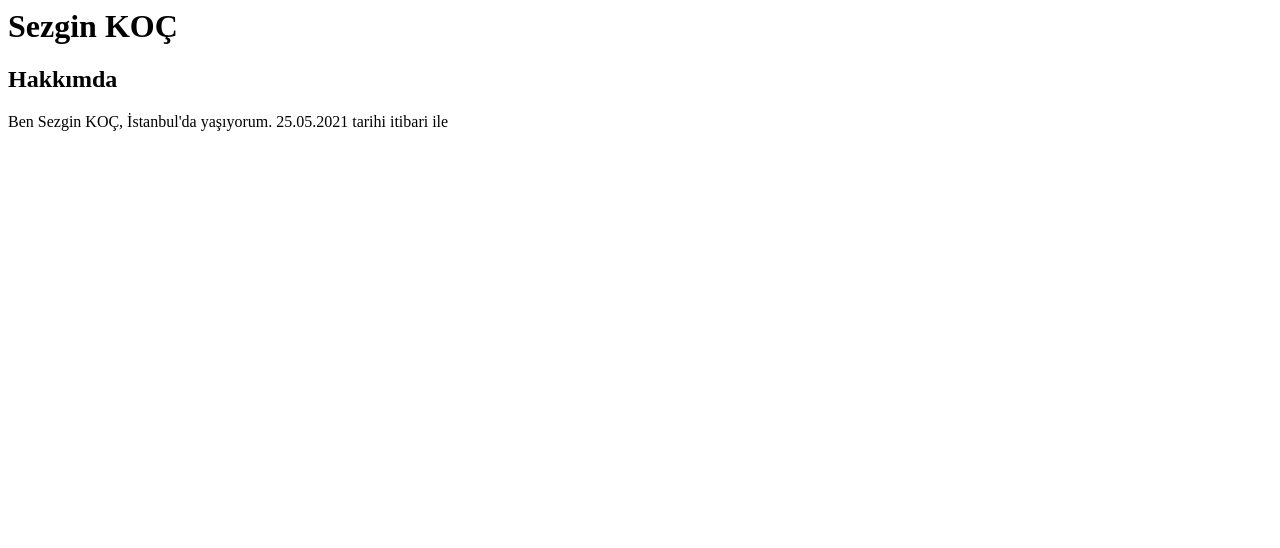
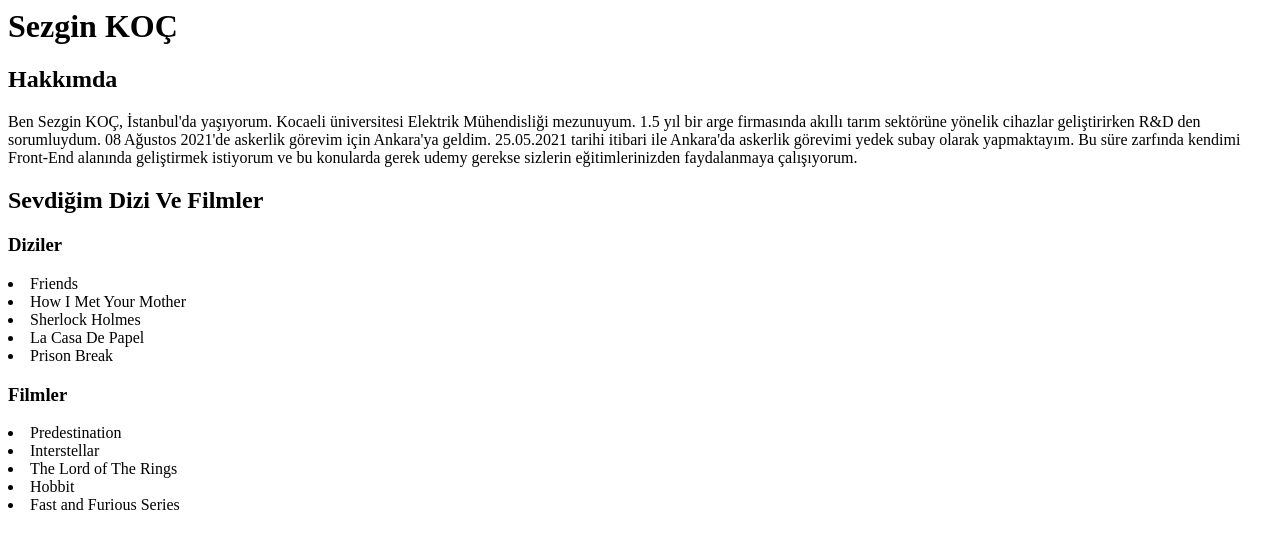
Before and after one commit to SezginKoc/Patika_FrontEnd_Challenge, a plain HTML site: page index.html in a window 1280 px wide. Drawn offline with Linux system fonts and the light colour scheme.

Commit message:
diziler  ve filmler  eklendi

```diff
--- a/index.html
+++ b/index.html
@@ -2,5 +2,25 @@
 
 <h2>Hakkımda</h2>
 
-<p>Ben Sezgin KOÇ, İstanbul'da yaşıyorum. 25.05.2021 tarihi itibari ile
-     </p>
+<p>Ben Sezgin KOÇ, İstanbul'da yaşıyorum. Kocaeli üniversitesi Elektrik Mühendisliği mezunuyum.
+1.5 yıl bir arge firmasında akıllı tarım sektörüne yönelik cihazlar geliştirirken R&D den sorumluydum.
+08 Ağustos 2021'de askerlik görevim için Ankara'ya geldim. 25.05.2021 tarihi itibari ile Ankara'da askerlik görevimi yedek subay olarak yapmaktayım.
+Bu süre zarfında kendimi Front-End alanında geliştirmek istiyorum ve bu konularda gerek udemy gerekse
+sizlerin eğitimlerinizden faydalanmaya çalışıyorum. </p>
+
+<h2>Sevdiğim Dizi Ve Filmler</h2>
+<h3>Diziler</h3>
+
+<li> Friends</li>
+<li>How I Met Your Mother</li>
+<li>Sherlock Holmes</li>
+<li>La Casa De Papel</li>
+<li>Prison Break</li>
+
+<h3>Filmler</h3>
+
+<li>Predestination</li>
+<li>Interstellar</li>
+<li>The Lord of The Rings</li>
+<li>Hobbit</li>
+<li>Fast and Furious Series</li>
```
